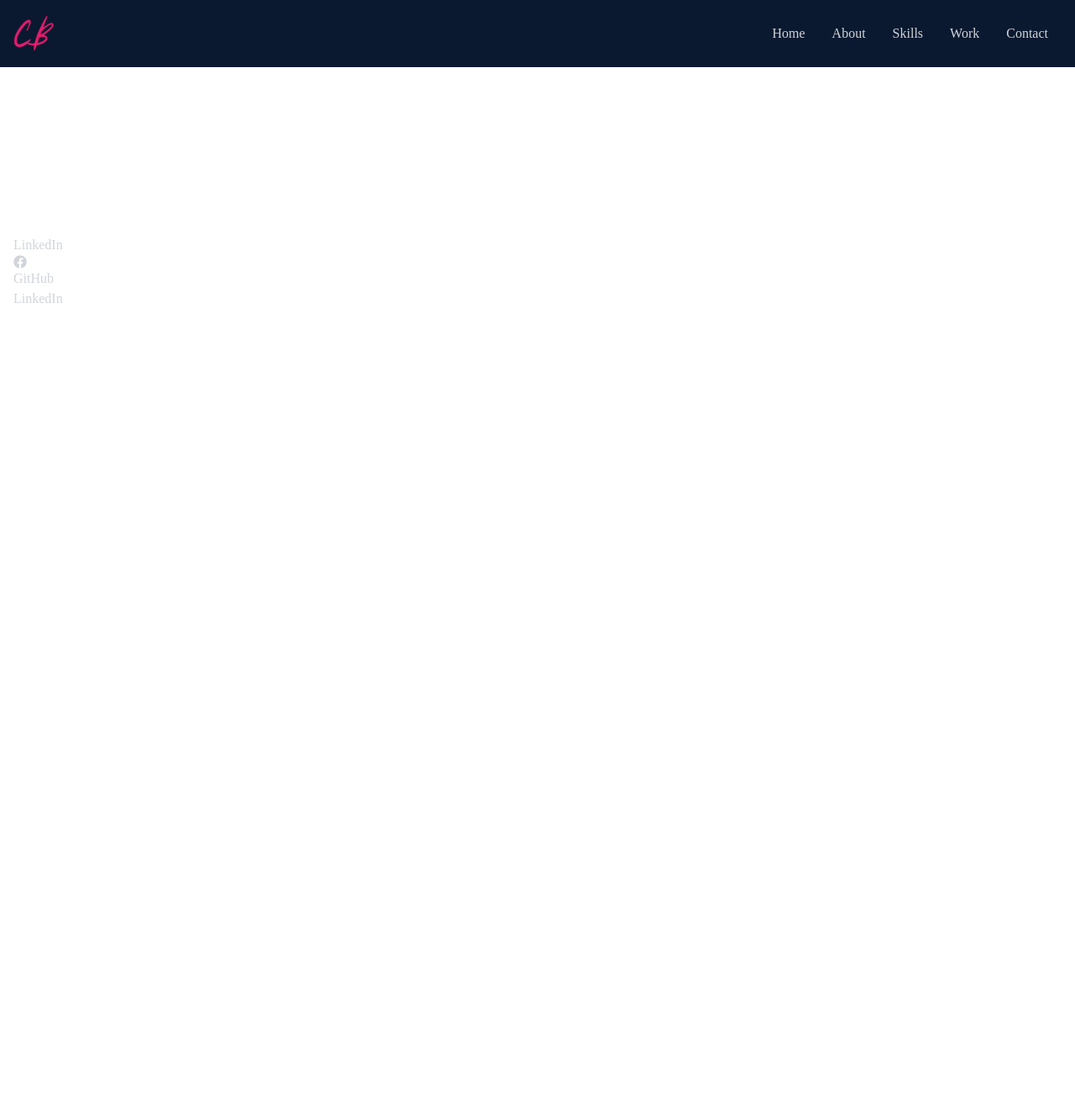
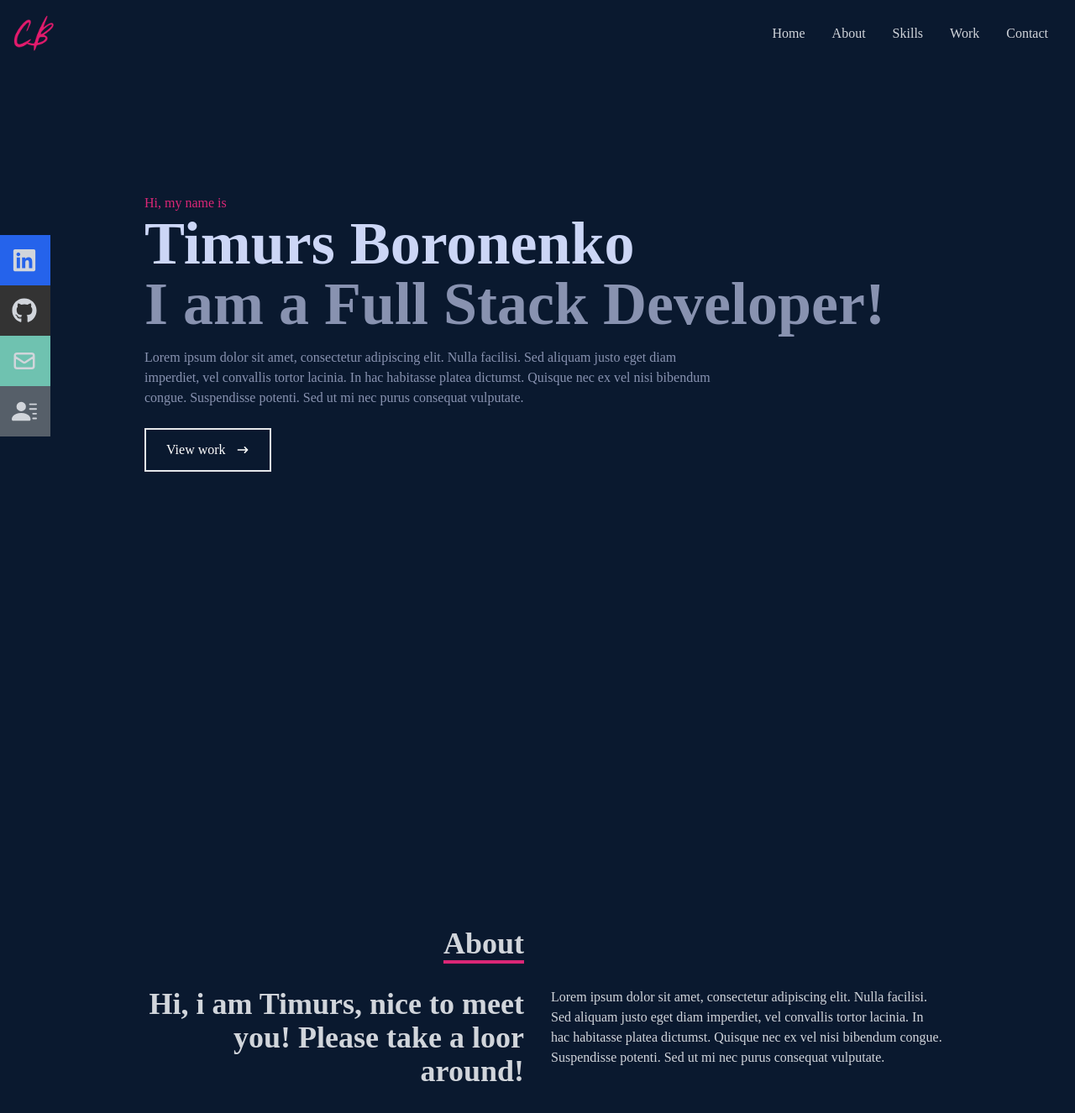
Before and after one commit to BoronenkoTimurs/my-portfolio, a React (Create React App) app: page / in a window 1280 px wide. Shown: the top 1326 px of the page at 84% size. Before the commit the page ends 800 px from the top, so only its background shows below. Built offline with nearby package versions, Linux system fonts and the light colour scheme.

Commit message:
Build Home and About components

```diff
--- a/src/App.js
+++ b/src/App.js
@@ -1,8 +1,12 @@
 import NavBar from "./components/NavBar";
+import Home from "./components/Home";
+import About from "./components/About";
 function App() {
   return (
     <div>
       <NavBar />
+      <Home />
+      <About/>
     </div>
   );
 }
--- /dev/null
+++ b/src/components/About.jsx
@@ -0,0 +1,34 @@
+import React from "react";
+
+const About = () => {
+  return (
+    <div name="about" className="w-full h-screen bg-[#0a192f] text-gray-300">
+      <div className="flex flex-col justify-center items-center w-full h-full">
+        <div className="max-w-[1000px] w-full px-4 grid grid-cols-2 gap-8">
+          <div className="sm:text-right pb-8 pl-4">
+            <p className="text-4xl font-bold inline border-b-4 border-pink-600">
+              About
+            </p>
+          </div>
+          <div></div>
+        </div>
+        <div className="max-w-[1000px] w-full px-4 grid sm:grid-cols-2 gap-8">
+          <div className="sm:text-right text-4xl font-bold">
+            <p>Hi, i am Timurs, nice to meet you! Please take a loor around!</p>
+          </div>
+          <div>
+            <p>
+              Lorem ipsum dolor sit amet, consectetur adipiscing elit. Nulla
+              facilisi. Sed aliquam justo eget diam imperdiet, vel convallis
+              tortor lacinia. In hac habitasse platea dictumst. Quisque nec ex
+              vel nisi bibendum congue. Suspendisse potenti. Sed ut mi nec purus
+              consequat vulputate.
+            </p>
+          </div>
+        </div>
+      </div>
+    </div>
+  );
+};
+
+export default About;
--- a/src/components/Home.jsx
+++ b/src/components/Home.jsx
@@ -1,9 +1,35 @@
-import React from 'react'
-import {HiArrowNarrowRight} from 'react-icons/hi'
+import React from "react";
+import { HiArrowNarrowRight } from "react-icons/hi";
 const Home = () => {
   return (
-    <div></div>
-  )
-}
+    <div name="home" className="w-full h-screen bg-[#0a192f]">
+      {/* Container */}
+      <div className="max-w-[1000px] mx-auto px-8 flex flex-col justify-center h-full">
+        <p className="text-pink-600">Hi, my name is</p>
+        <h1 className="text-4xl sm:text-7xl font-bold text-[#ccd6f6]">
+          Timurs Boronenko
+        </h1>
+        <h2 className="text-4xl sm:text-7xl font-bold text-[#8892b0]">
+          I am a Full Stack Developer!
+        </h2>
+        <p className="text-[#8892b0] py-4 max-w-[700px]">
+          Lorem ipsum dolor sit amet, consectetur adipiscing elit. Nulla
+          facilisi. Sed aliquam justo eget diam imperdiet, vel convallis tortor
+          lacinia. In hac habitasse platea dictumst. Quisque nec ex vel nisi
+          bibendum congue. Suspendisse potenti. Sed ut mi nec purus consequat
+          vulputate.
+        </p>
+        <div>
+          <button className="text-white group border-2 px-6 py-3 my-2 flex items-center hover:bg-pink-600 hover:border-pink-600">
+            View work
+            <span className="group-hover:rotate-90 duration-300">
+              <HiArrowNarrowRight className="ml-3" />
+            </span>
+          </button>
+        </div>
+      </div>
+    </div>
+  );
+};
 
-export default Home
+export default Home;
--- a/src/components/NavBar.jsx
+++ b/src/components/NavBar.jsx
@@ -1,5 +1,13 @@
 import React, { useState } from "react";
-import { FaBars, FaTimes, FaGithub, FaLinkedin, FaFacebook } from "react-icons/fa";
+import {
+  FaBars,
+  FaTimes,
+  FaGithub,
+  FaLinkedin,
+  FaFacebook,
+  FaMailBulk,
+  FaMailchimp,
+} from "react-icons/fa";
 import { HiOutlineMail } from "react-icons/hi";
 import { BsFillPersonLinesFill } from "react-icons/bs";
 import logo from "../assets/logo1.png";
@@ -42,16 +50,39 @@
         <li className="py-6 text-4xl">Contact</li>
       </ul>
       {/* Social icon */}
-      <div className="flex fixed flex-col top-[35%] left-0">
+      <div className="hidden lg:flex fixed flex-col top-[35%] left-0">
         <ul>
-          <li>
-            <a href="#">LinkedIn <FaFacebook/></a>
+          <li className="w-[160px] h-[60px] flex justify-between items-center ml-[-100px] hover:ml-[-10px] duration-300 bg-blue-600">
+            <a
+              className="flex justify-between items-start w-full text-gray-300"
+              href="#"
+            >
+              LinkedIn <FaLinkedin size={30} />
+            </a>
           </li>
-          <li>
-            <a href="#">GitHub</a>
+          <li className="w-[160px] h-[60px] flex justify-between items-center ml-[-100px] hover:ml-[-10px] duration-300 bg-[#333333]">
+            <a
+              className="flex justify-between items-start w-full text-gray-300"
+              href="#"
+            >
+              Github <FaGithub size={30} />
+            </a>
           </li>
-          <li>
-            <a href="#">LinkedIn</a>
+          <li className="w-[160px] h-[60px] flex justify-between items-center ml-[-100px] hover:ml-[-10px] duration-300 bg-[#6fc2b0]">
+            <a
+              className="flex justify-between items-start w-full text-gray-300"
+              href="#"
+            >
+              Email <HiOutlineMail size={30} />
+            </a>
+          </li>
+          <li className="w-[160px] h-[60px] flex justify-between items-center ml-[-100px] hover:ml-[-10px] duration-300 bg-[#565f69]">
+            <a
+              className="flex justify-between items-start w-full text-gray-300"
+              href="#"
+            >
+              Resume <BsFillPersonLinesFill size={30} />
+            </a>
           </li>
         </ul>
       </div>
```
